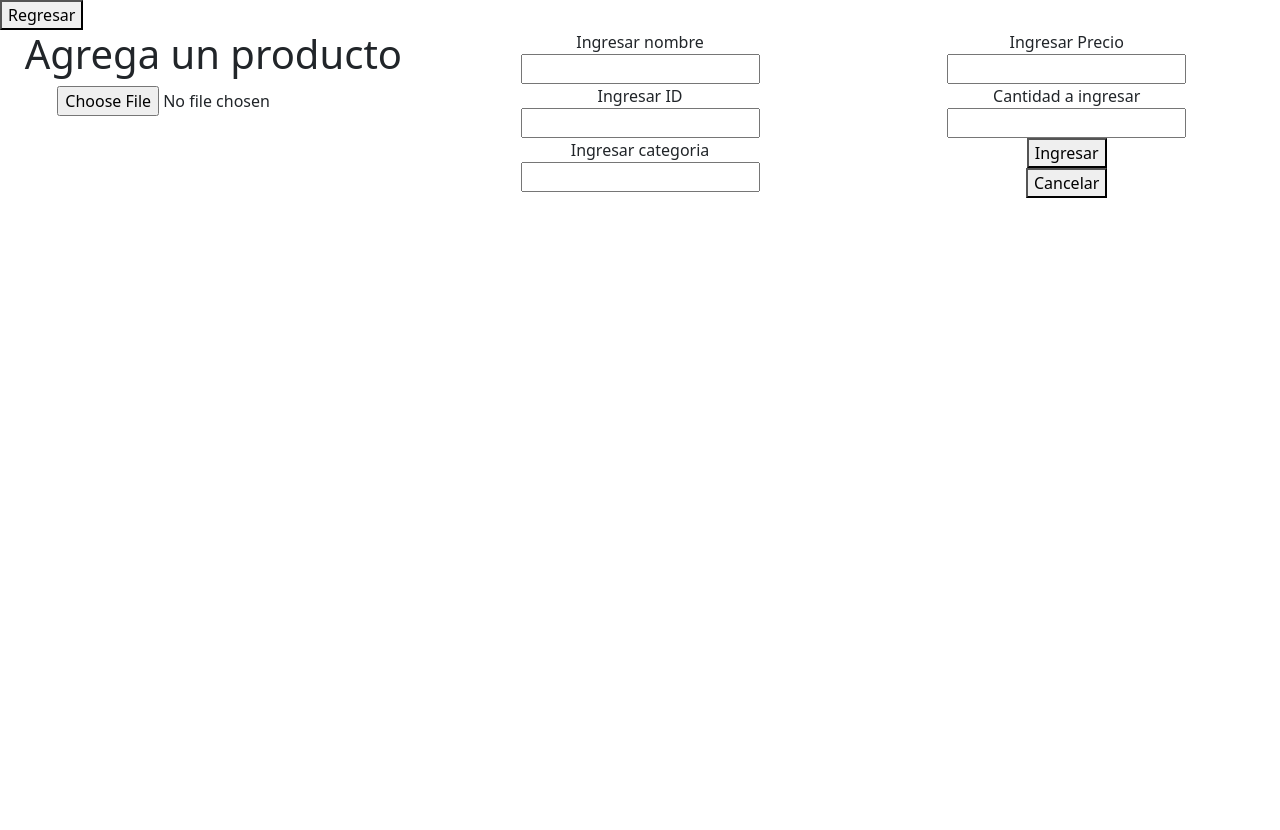
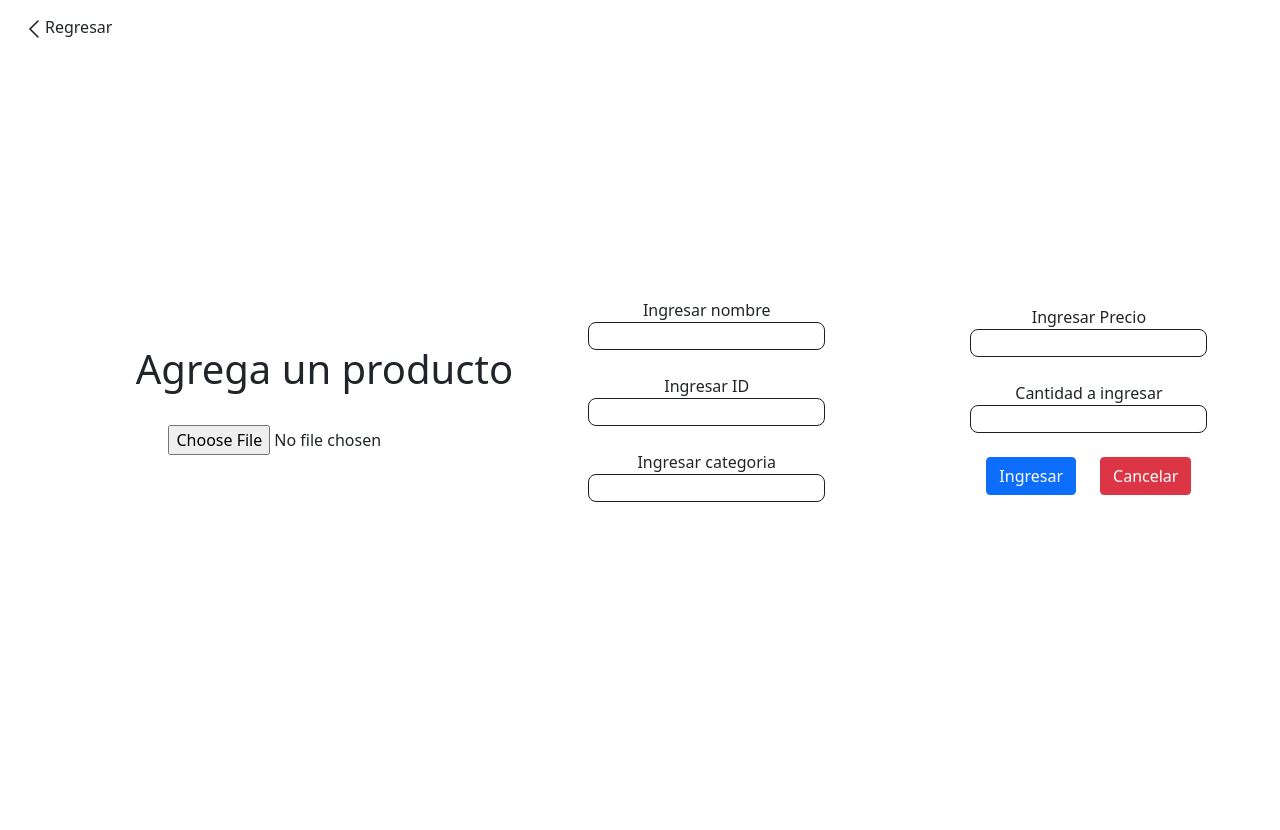
Before and after one commit to CristoSparda/Store-Project, a PHP site: page /store-project/CRUD/agregaProd.php in a window 1280 px wide. After the commit the page ends 502 px from the top, so only its background shows below. Run offline with PHP 8.4, Linux system fonts and the light colour scheme.

Commit message:
changes in the add product view

```diff
--- a/CRUD/agregaProd.php
+++ b/CRUD/agregaProd.php
@@ -12,28 +12,39 @@
     <script src="https://code.jquery.com/jquery-3.7.1.js" integrity="sha256-eKhayi8LEQwp4NKxN+CfCh+3qOVUtJn3QNZ0TciWLP4=" crossorigin="anonymous"></script>
 </head>
 <body>
-    <a href="../inventario.php"><button>Regresar</button></a>
     <form class="contenedor" action="../logic/insertaProducto.php" method="POST" enctype="multipart/form-data" >
-        <div class="col">
+        <a  style="margin: 8px;" href="../inventario.php"><button class="btn"><img src="../icons/arrow-left.svg" alt="">Regresar</button></a>
+        <div class="col d-flex flex-column align-items-center justify-content-center">
             <h1>Agrega un producto</h1>
+            <br>
             <img src="" class="entrada" id="ImagenProducto" alt="">
             <input id="imagen" type="file" name="imagen">
         </div>
-        <div class="col">
+        <div class="col d-flex flex-column align-items-center justify-content-center">
             <span>Ingresar nombre</span>
-            <input type="text" name="nombre">
+            <input class="texto" type="text" name="nombre">
+            <br>
             <span>Ingresar ID</span>
-            <input type="number" name="id">
+            <input class="texto" type="number" name="id">
+            <br>
             <span>Ingresar categoria</span>
-            <input type="text" name="categoria">
+            <input class="texto" type="text" name="categoria">
         </div>
-        <div class="col" style="flex-direction: column;">
+        <div class="col d-flex flex-column align-items-center justify-content-center">
             <span>Ingresar Precio</span>
-            <input type="text" name="precio">
+            <input class="texto" type="text" name="precio">
+            <br>
             <span>Cantidad a ingresar</span>
-            <input type="number" name="cantidad">
-            <button type="submit">Ingresar</button>
-            <button type="button">Cancelar</button>
+            <input class="texto" type="number" name="cantidad">
+            <br>
+            <div class="row">
+                <div class="col">
+                    <button class="btn btn-primary" type="submit">Ingresar</button>
+                </div>
+                <div class="col">
+                    <button class="btn btn-danger" type="button">Cancelar</button>
+                </div>
+            </div>
         </div>
     </form>
     <script src="https://cdn.jsdelivr.net/npm/bootstrap@5.3.2/dist/js/bootstrap.min.js" integrity="sha384-BBtl+eGJRgqQAUMxJ7pMwbEyER4l1g+O15P+16Ep7Q9Q+zqX6gSbd85u4mG4QzX+" crossorigin="anonymous"></script>
--- a/style.css
+++ b/style.css
@@ -74,7 +74,7 @@ p{
     height: 100%;
 }
 
-.col{
+.columna{
     display: flex;
     flex-direction: column;
     align-items: center;
@@ -129,7 +129,7 @@ p{
     width: 30%;
 }
 
-.row{
+.rowP{
     margin-right: 0px !important;
 }
 
@@ -171,3 +171,12 @@ p{
     align-items: center;
     justify-content: center;
 }
+
+.texto{
+    border: 1px solid #1E1E1E;
+    border-radius: 8px;
+}
+
+.btn:hover{
+    background-color: #F7F7F9;
+}
```
Also changed, not shown: index.php (+5 -4 lines), Icons/arrow-left.svg (added), Images/loginImage.jpg.
